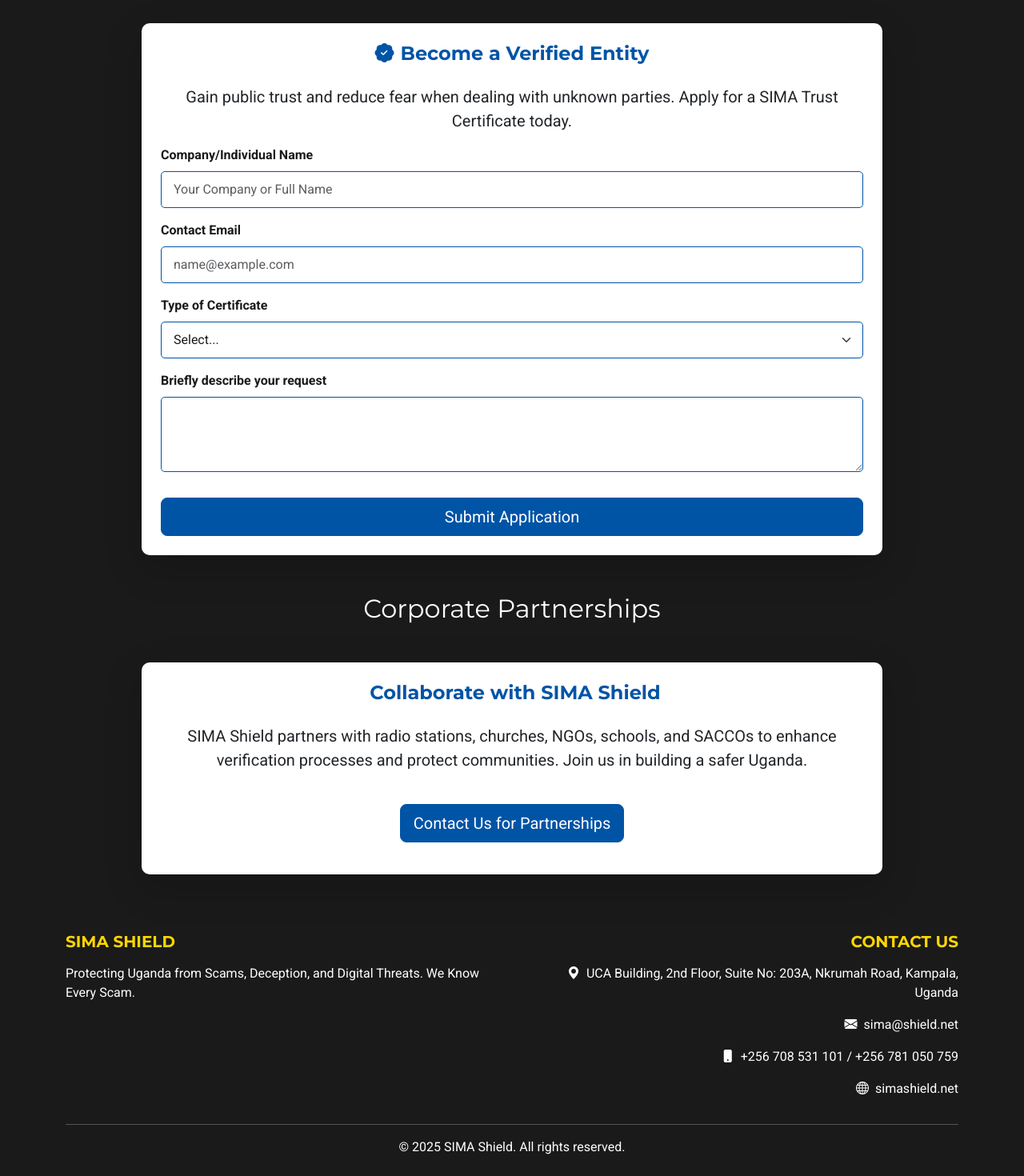
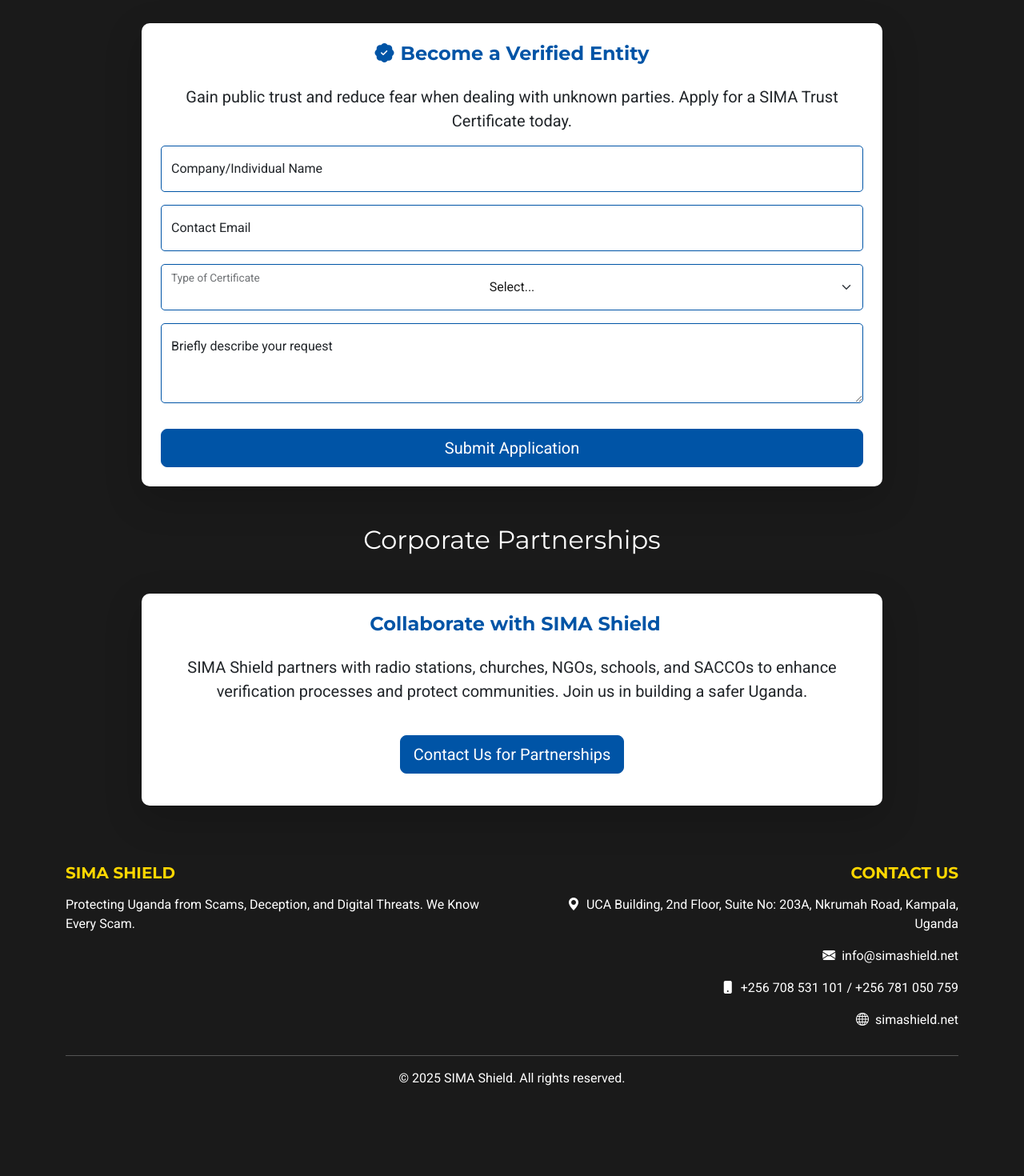
Before and after one commit to yeyetechconsults/simashd, an Angular app: page /home in a window 1280 px wide. Shown: the part 2416-3886 px from the top of the page at 80% size. After the commit the page ends 3800 px from the top, so only its background shows below. Built offline with nearby package versions, Linux system fonts and the light colour scheme.

Commit message:
added components and routing

```diff
--- a/src/app/pages/contact-us/contact-us.component.html
+++ b/src/app/pages/contact-us/contact-us.component.html
@@ -14,7 +14,7 @@
         </p>
         <p><strong>P.O.Box:</strong> 184272, Kampala, Uganda</p>
         <p><strong>Tel:</strong> +256 708 531 101 / +256 781 050 759</p>
-        <p><strong>Email:</strong> info&#64;simashield.net</p>
+        <p><strong>Email:</strong> sima&#64;shield.net</p>
         <p>
           <strong>Website:</strong>
           <a
@@ -33,29 +33,29 @@
       <div class="card bg-sima-white text-sima-dark border-0 shadow-lg p-4">
         <h3 class="mb-3 text-sima-blue">Send us a message:</h3>
         <form>
-          <div class="mb-3">
-            <label for="name" class="form-label">Name</label>
+          <div class="form-floating mb-3">
             <input
               type="text"
               class="form-control"
               id="name"
               placeholder="Your Name"
             />
+            <label for="name">Name</label>
           </div>
-          <div class="mb-3">
-            <label for="email" class="form-label">Email address</label>
+          <div class="form-floating mb-3">
             <input
               type="email"
               class="form-control"
               id="email"
               placeholder="name@example.com"
             />
+            <label for="email">Email address</label>
           </div>
-          <div class="mb-3">
-            <label for="message" class="form-label">Message</label>
-            <textarea class="form-control" id="message" rows="5"></textarea>
+          <div class="form-floating mb-3">
+            <textarea class="form-control" id="message" placeholder="Your Message" style="height: 100px"></textarea>
+            <label for="message">Message</label>
           </div>
-          <button type="submit" class="btn btn-sima-primary">Submit</button>
+          <button type="submit" class="btn btn-lg btn-sima-primary w-100 mt-3">Submit</button>
         </form>
       </div>
     </div>
--- a/src/app/pages/home/home.component.css
+++ b/src/app/pages/home/home.component.css
@@ -57,6 +57,7 @@
   padding: 10px 15px;
   border-radius: 5px;
   transition: all 0.3s ease;
+  text-align: center; /* Center align text for all form controls */
 }
 
 .form-control:focus, .form-select:focus {
--- a/src/app/pages/home/home.component.html
+++ b/src/app/pages/home/home.component.html
@@ -161,26 +161,26 @@
         <h4 class="mb-4 text-sima-blue fw-bold"><i class="bi bi-patch-check-fill me-2"></i>Become a Verified Entity</h4>
         <p class="lead">Gain public trust and reduce fear when dealing with unknown parties. Apply for a SIMA Trust Certificate today.</p>
         <form class="text-start">
-          <div class="mb-3">
-            <label for="companyName" class="form-label">Company/Individual Name</label>
+          <div class="form-floating mb-3">
             <input type="text" class="form-control" id="companyName" placeholder="Your Company or Full Name">
+            <label for="companyName">Company/Individual Name</label>
           </div>
-          <div class="mb-3">
-            <label for="contactEmail" class="form-label">Contact Email</label>
+          <div class="form-floating mb-3">
             <input type="email" class="form-control" id="contactEmail" placeholder="name@example.com">
+            <label for="contactEmail">Contact Email</label>
           </div>
-          <div class="mb-3">
-            <label for="certificateType" class="form-label">Type of Certificate</label>
-            <select class="form-select" id="certificateType">
+          <div class="form-floating mb-3">
+            <select class="form-select" id="certificateType" aria-label="Type of Certificate">
               <option selected>Select...</option>
               <option value="individual">Individual</option>
               <option value="company">Company</option>
               <option value="ngo">NGO</option>
             </select>
+            <label for="certificateType">Type of Certificate</label>
           </div>
-          <div class="mb-3">
-            <label for="messageTrust" class="form-label">Briefly describe your request</label>
-            <textarea class="form-control" id="messageTrust" rows="3"></textarea>
+          <div class="form-floating mb-3">
+            <textarea class="form-control" id="messageTrust" placeholder="Briefly describe your request" style="height: 100px"></textarea>
+            <label for="messageTrust">Briefly describe your request</label>
           </div>
           <button type="submit" class="btn btn-lg btn-sima-primary w-100 mt-3">Submit Application</button>
         </form>
--- a/src/app/shared/footer/footer.component.html
+++ b/src/app/shared/footer/footer.component.html
@@ -4,21 +4,37 @@
       <div class="col-md-6 mb-3 mb-md-0">
         <h5 class="text-uppercase fw-bold mb-3 text-sima-gold">SIMA Shield</h5>
         <p>
-          Protecting Uganda from Scams, Deception, and Digital Threats.
-          We Know Every Scam.
+          Protecting Uganda from Scams, Deception, and Digital Threats. We Know
+          Every Scam.
         </p>
       </div>
       <div class="col-md-6 text-md-end">
         <h5 class="text-uppercase fw-bold mb-3 text-sima-gold">Contact Us</h5>
-        <p><i class="bi bi-geo-alt-fill me-2"></i>UCA Building, 2nd Floor, Suite No: 203A, Nkrumah Road, Kampala, Uganda</p>
-        <p><i class="bi bi-envelope-fill me-2"></i>sima&#64;shield.net</p>
-        <p><i class="bi bi-phone-fill me-2"></i>+256 708 531 101 / +256 781 050 759</p>
-        <p><i class="bi bi-globe me-2"></i><a href="https://simashield.net" target="_blank" class="text-sima-white text-decoration-none">simashield.net</a></p>
+        <p>
+          <i class="bi bi-geo-alt-fill me-2"></i>UCA Building, 2nd Floor, Suite
+          No: 203A, Nkrumah Road, Kampala, Uganda
+        </p>
+        <p><i class="bi bi-envelope-fill me-2"></i>info&#64;simashield.net</p>
+        <p>
+          <i class="bi bi-phone-fill me-2"></i>+256 708 531 101 / +256 781 050
+          759
+        </p>
+        <p>
+          <i class="bi bi-globe me-2"></i
+          ><a
+            href="https://simashield.net"
+            target="_blank"
+            class="text-sima-white text-decoration-none"
+            >simashield.net</a
+          >
+        </p>
       </div>
     </div>
-    <hr class="my-3 border-sima-gold">
+    <hr class="my-3 border-sima-gold" />
     <div class="text-center">
-      <p class="mb-0">&copy; {{ currentYear }} SIMA Shield. All rights reserved.</p>
+      <p class="mb-0">
+        &copy; {{ currentYear }} SIMA Shield. All rights reserved.
+      </p>
     </div>
   </div>
 </footer>
--- a/src/app/shared/header/header.component.ts
+++ b/src/app/shared/header/header.component.ts
@@ -1,10 +1,12 @@
 import { Component } from '@angular/core';
+import { RouterLink, RouterLinkActive } from '@angular/router';
 
 @Component({
   selector: 'app-header',
-  imports: [],
+  standalone: true,
+  imports: [RouterLink, RouterLinkActive],
   templateUrl: './header.component.html',
-  styleUrl: './header.component.css'
+  styleUrls: ['./header.component.css']
 })
 export class HeaderComponent {
 
```
